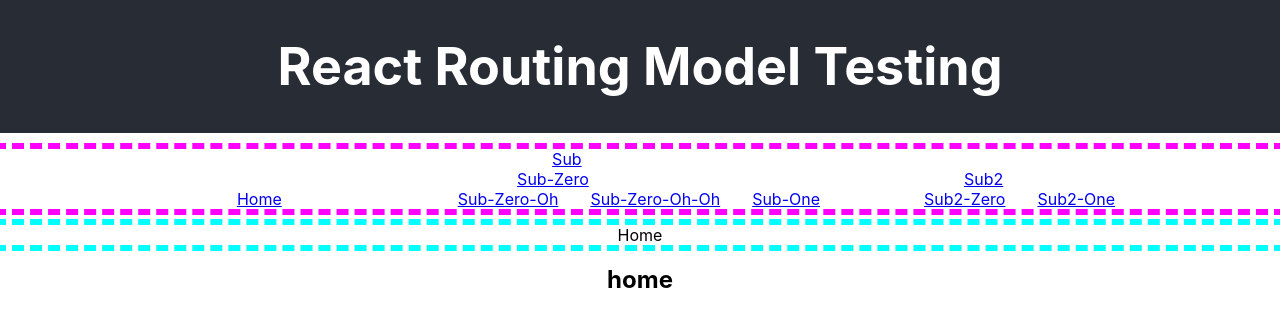
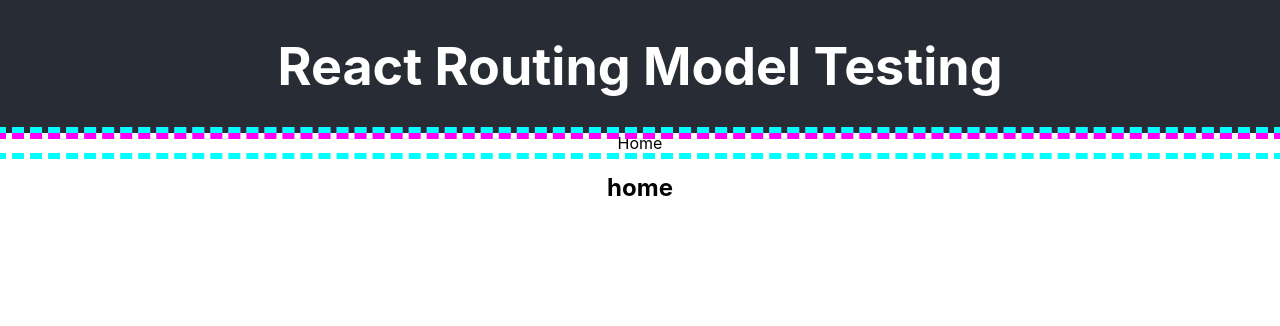
Before and after one commit to pavsaund/react-routing-model, a React (Create React App) app: page / in a window 1280 px wide. Shown: the top 326 px of the page. Built offline with nearby package versions, Linux system fonts and the light colour scheme.

Commit message:
Add support for parameters in the path defintion

```diff
--- a/src/App.tsx
+++ b/src/App.tsx
@@ -3,6 +3,8 @@ import { NavMenu } from "./Layout/NavMenu";
 import { Breadcrumbs } from "./Layout/Breadcrumbs";
 import { RoutesRenderer } from "./Routing/RoutesRenderer";
 import { routes } from "./routes";
+import { Routes, Route } from 'react-router-dom';
+import { Page } from './Layout/Page';
 
 function App() {
   return (
@@ -12,13 +14,20 @@ function App() {
       </header>
       <main>
         <div style={{ outline: "magenta 6px dashed" }}>
-          <NavMenu routes={routes} />
+          {/* <NavMenu routes={routes} /> */}
         </div>
         <div style={{ outline: "cyan 6px dashed" }}>
           <Breadcrumbs routes={routes} />
         </div>
         <section>
           <RoutesRenderer routes={routes} />
+          {/* <Routes>
+            <Route path='/' element={<Page title='home'/>} />
+            <Route path='/params/:id' element={<Page title='Params' withOutlet/>}>
+              <Route path='sub1' element={<Page title='sub1'/>} />
+              <Route path='sub2' element={<Page title='sub2'/>} />
+            </Route>
+          </Routes> */}
         </section>
       </main>
     </div>
--- a/src/Layout/Breadcrumbs.tsx
+++ b/src/Layout/Breadcrumbs.tsx
@@ -1,5 +1,5 @@
 import React from "react";
-import { useLocation } from "react-router-dom";
+import { useLocation, useParams } from "react-router-dom";
 import { mapDefinitionToActivePath } from "../Routing/mapDefinitionToActivePath";
 import { RoutePathDefinition } from "../Routing/RoutePathDefinition";
 
@@ -9,7 +9,10 @@ interface BreadcrumbsProps {
 
 export function Breadcrumbs({ routes }: BreadcrumbsProps) {
   const location = useLocation();
+  const params = useParams();
+  console.log('params', params);
   const activeRoutePaths = mapDefinitionToActivePath(routes, location.pathname);
+  console.log(activeRoutePaths)
   return (
     <>
       {activeRoutePaths.map((active, index) => (
--- a/src/Routing/mapDefinitionToActivePath.ts
+++ b/src/Routing/mapDefinitionToActivePath.ts
@@ -1,4 +1,4 @@
-import { generatePath, resolvePath } from "react-router-dom";
+import { matchPath, PathMatch } from "react-router-dom";
 import { RoutePathDefinition } from "./RoutePathDefinition";
 import { concatPaths } from "./concatPaths";
 import { ActiveRoutePath } from "./ActiveRoutePath";
@@ -6,41 +6,52 @@ import { ActiveRoutePath } from "./ActiveRoutePath";
 export function mapDefinitionToActivePath(
   definitions: RoutePathDefinition[],
   locationPathname: string,
-  parentPath: string = "",
-  params: any = {}
+  parentPath: string = ""
 ): ActiveRoutePath[] {
-  const matched: ActiveRoutePath[] = [];
+  const activeRoutePaths: ActiveRoutePath[] = [];
 
   definitions.forEach((definition, index) => {
-    const builtPath = concatPaths(parentPath, definition.path);
-    const to = generateToPath(definition, params);
-    const resolvedPath = resolvePath(to, parentPath);
+    const pathPatternWithParent = concatPaths(parentPath, definition.path);
 
-    let toPathname = resolvedPath.pathname;
-    let isActive =
-      locationPathname === toPathname ||
-      (locationPathname.startsWith(toPathname) && locationPathname.charAt(toPathname.length) === "/");
+    const matchedPath = matchPatternInPath(pathPatternWithParent, locationPathname);
 
-    console.log(isActive);
+    if (!matchedPath) {
+      return;
+    }
+
+    const toPathname = matchedPath.pathname;
+
+    const isActive = isPathActiveForLocation(toPathname,locationPathname);
 
     if (isActive) {
-      matched.push({
-        resolvedPath: resolvedPath.pathname,
+      activeRoutePaths.push({
+        resolvedPath: toPathname,
         definition: definition,
       });
       if (definition.children) {
-        matched.push(...mapDefinitionToActivePath(definition.children, locationPathname, builtPath));
+        activeRoutePaths.push(
+          ...mapDefinitionToActivePath(definition.children, locationPathname, pathPatternWithParent)
+        );
       }
     }
   });
-  return matched;
+  return activeRoutePaths;
 }
-function generateToPath(definition: RoutePathDefinition, params: any) {
-  let to = "";
-  try {
-    to = generatePath(definition.path, params);
-  } catch (err) {
-    to = definition.path;
-  }
-  return to;
+
+function isPathActiveForLocation(pathName: string, locationPathname: string) {
+  //isActive logic from NavLink: https://github.com/remix-run/react-router/blob/7668662895337af01f0a8eb22788e0e6b2f5e344/packages/react-router-dom/index.tsx#L324
+  return locationPathname === pathName ||
+    (locationPathname.startsWith(pathName) && locationPathname.charAt(pathName.length) === "/");
 }
+
+function matchPatternInPath(pathPattern: string, locationPathname: string): PathMatch<string> | null;
+function matchPatternInPath(pathPattern: string, locationPathname: string, requireExactMatch: boolean = false): PathMatch<string> | null {
+  //use matchPath to resolve params on the path: https://github.com/remix-run/react-router/issues/5870#issuecomment-394194338
+  return matchPath(
+    {
+      path: pathPattern,
+      end: requireExactMatch,
+    },
+    locationPathname
+  );
+}
--- a/src/routes.tsx
+++ b/src/routes.tsx
@@ -26,7 +26,11 @@ export const routes: RoutePathDefinition[] = [
     element: <Page title="sub2" withOutlet />,
     children: [
       { title: "Sub2-Zero", path: "zero", element: <Page title="sub2-zero" /> },
-      { title: "Sub2-One", path: "one/", element: <Page title="sub2-one" /> },
+      { title: "Sub2-One", path: "one", element: <Page title="sub2-one" /> },
     ],
   },
+  { title: "Params with ID", path: "/params/:id", element: <Page title='params' withOutlet/>, children:[
+    { title: "Params with ID-details", path: "details", element: <Page title="params-details" /> },
+    { title: "Params with ID-extended", path: "extended", element: <Page title="params-extended" /> },
+  ] },
 ];
```
Also changed, not shown: 1 other file (tests, documents, lock files or other folders).
